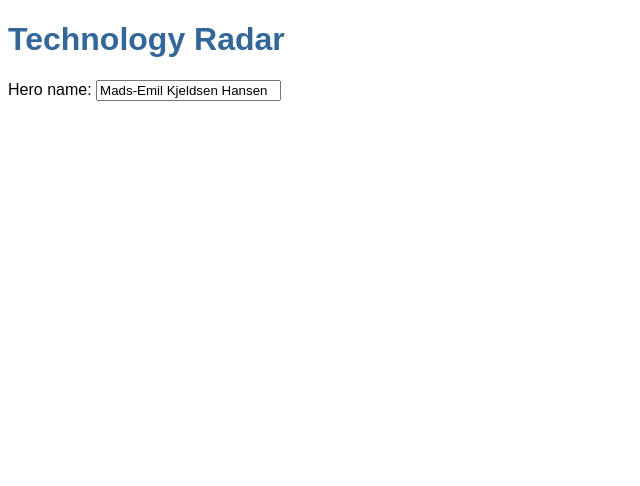
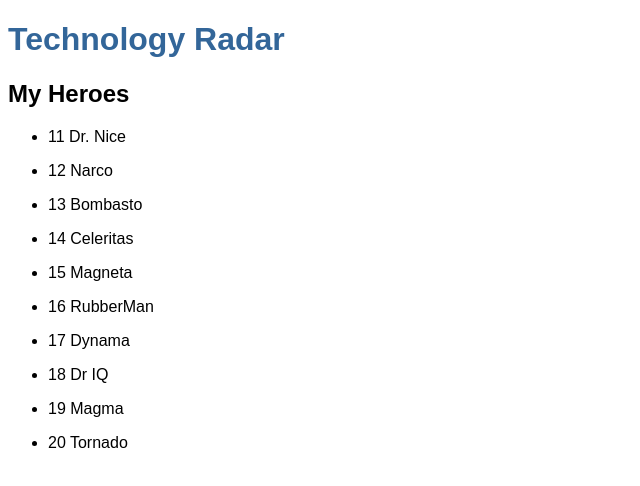
Before and after one commit to yoyohohoxd/technology_radar, an Angular app: page / in a window 1280 px wide. Shown: the top 486 px of the page, without its empty margins (0-640 px from the left). Built offline with nearby package versions, Linux system fonts and the light colour scheme.

Commit message:
ngfor works with list of heroes

```diff
--- a/src/app/heroes/heroes.component.html
+++ b/src/app/heroes/heroes.component.html
@@ -1,4 +1,6 @@
-<div>
-    <label for="name">Hero name: </label>
-    <input id="name" [(ngModel)]="hero.name" placeholder="name">
-</div>
+<h2>My Heroes</h2>
+<ul *ngFor="let hero of heroes">
+    <li>
+        <span class="badge">{{hero.id}}</span> {{hero.name}}
+    </li>
+</ul>
--- a/src/app/heroes/heroes.component.ts
+++ b/src/app/heroes/heroes.component.ts
@@ -1,5 +1,6 @@
 import { Component, OnInit } from '@angular/core';
 import { Hero } from '../hero';
+import { HEROES } from '../mock-heroes';
 
 @Component({
   selector: 'app-heroes',
@@ -16,6 +17,8 @@
     name: 'Mads-Emil Kjeldsen Hansen'
   };
 
+  heroes = HEROES;
+
   ngOnInit(): void {
   }
 
--- a/src/app/mock-heroes.ts
+++ b/src/app/mock-heroes.ts
@@ -0,0 +1,14 @@
+import { Hero } from "./hero";
+
+export const HEROES: Hero[] = [
+    { id: 11, name: 'Dr. Nice'},
+    { id: 12, name: 'Narco' },
+    { id: 13, name: 'Bombasto' },
+    { id: 14, name: 'Celeritas' },
+    { id: 15, name: 'Magneta' },
+    { id: 16, name: 'RubberMan' },
+    { id: 17, name: 'Dynama' },
+    { id: 18, name: 'Dr IQ' },
+    { id: 19, name: 'Magma' },
+    { id: 20, name: 'Tornado' }
+];
```
